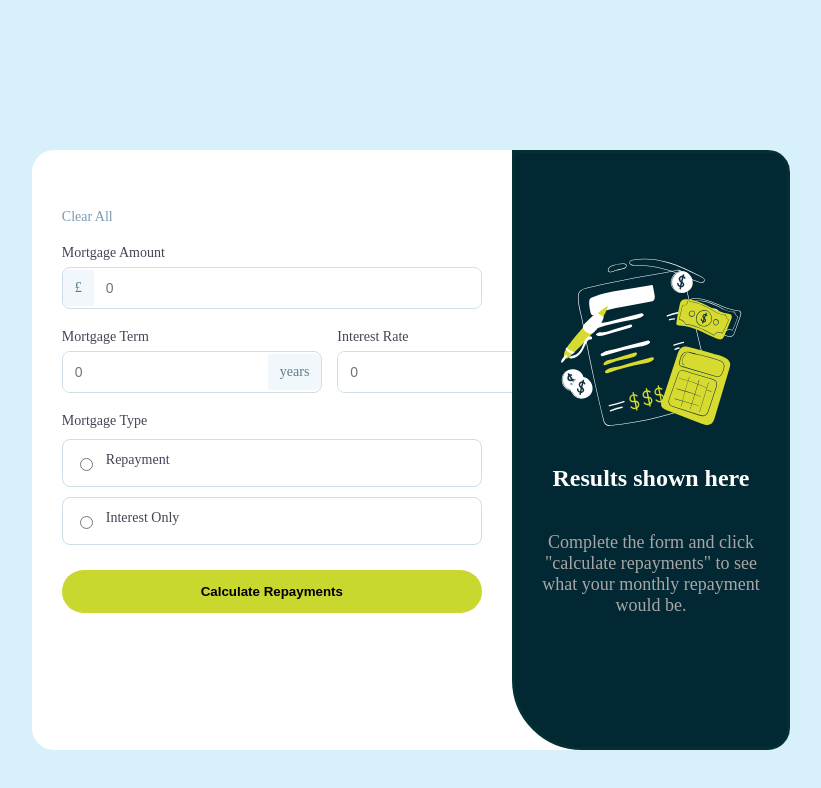
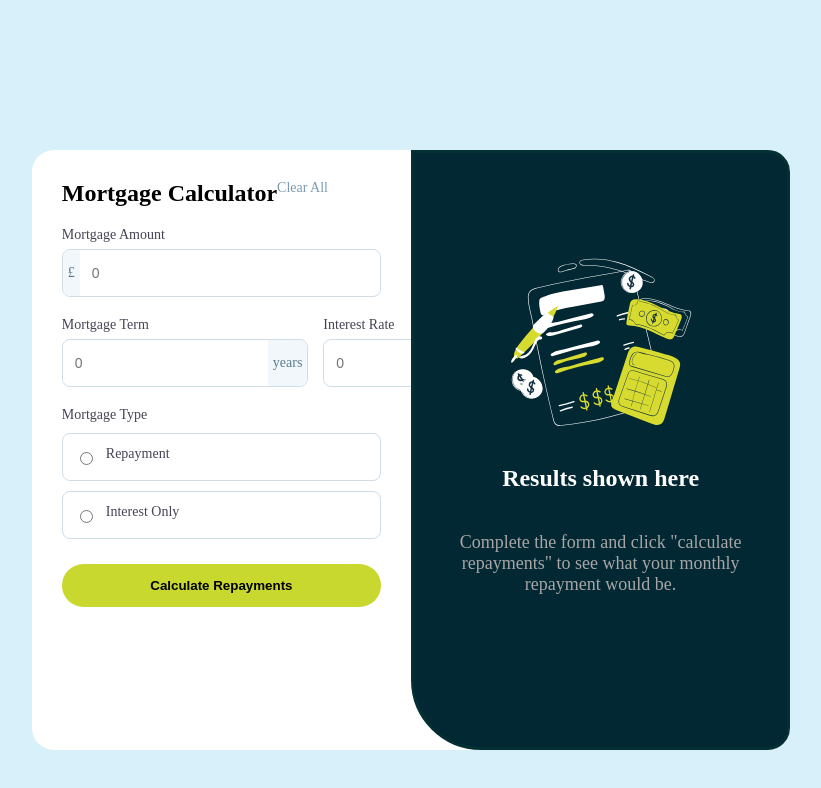
Before and after one commit to abulkasimovich/html-css, a plain HTML site: page index2.html in a window 1280 px wide. Shown: the whole page, without its empty margins (229-1050 px from the left). Drawn offline with Linux system fonts and the light colour scheme.

Commit message:
Initial commit

```diff
--- a/style2.css
+++ b/style2.css
@@ -27,7 +27,7 @@ body {
 }
 /* Right */
 .right-section {
-    width: 50%;
+    width: 60%;
     height: 100%;
     border: solid rgb(2, 48, 51);
     border-bottom-right-radius: 22px;
@@ -59,20 +59,17 @@ h2 {
 
 
 .white-card {
-  width: 480px;
-
+  width: 50%;
   border-radius: 20px;
   padding: 30px;
 }
 
-Header
 .header {
   display: flex;
-  justify-content: space-between;
-  align-items: center;
 }
 
 .header h2 {
+  color: #000000;
   margin: 0;
 }
 
@@ -103,7 +100,7 @@ Header
 }
 
 .input-box span {
-  padding: 10px 12px;
+  padding: 15px 5px;
   background: #f2f7fb;
   color: #5a7b90;
   font-size: 14px;
```
